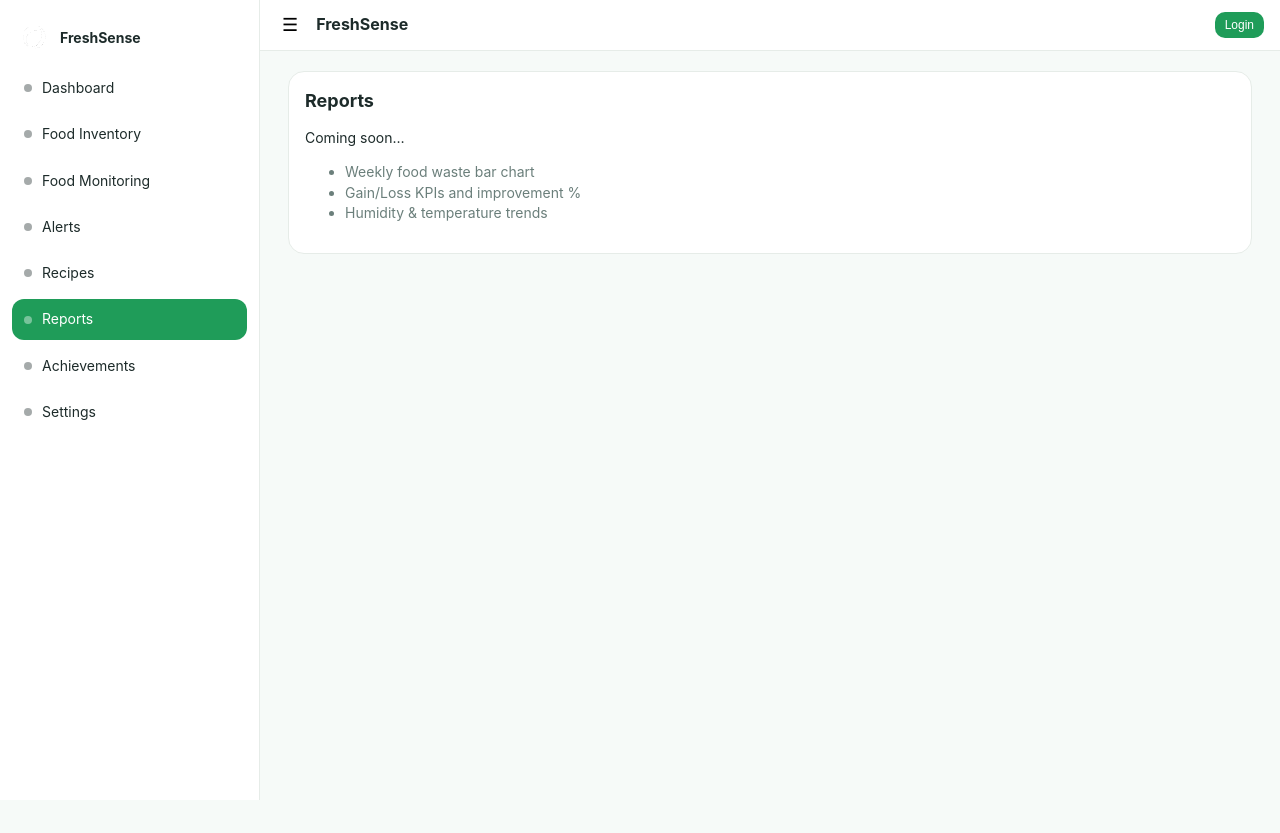
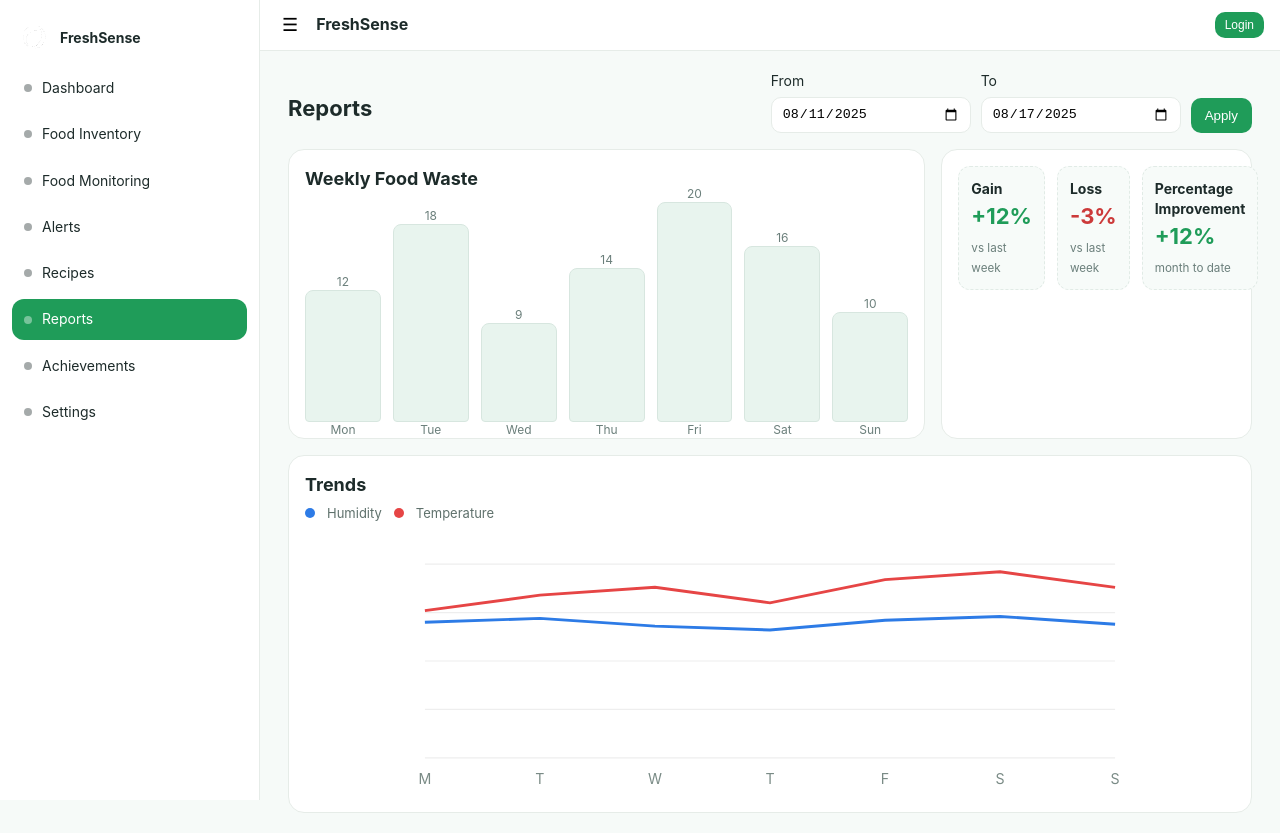
Before and after one commit to 1ASI0729-2520-7357-G4-SenseEat/FrontEnd-FreshSense, an Angular app: page /reports in a window 1280 px wide. Before the commit the page ends 800 px from the top, so only its background shows below. Built offline with nearby package versions, Linux system fonts and the light colour scheme.

Commit message:
feat: reports and achievements

```diff
--- a/angular.json
+++ b/angular.json
@@ -81,5 +81,8 @@
         }
       }
     }
+  },
+  "cli": {
+    "analytics": "34598958-0d5d-48e0-937b-e70b704c4656"
   }
 }
--- /dev/null
+++ b/src/app/achievements/presentation/achievements.view.css
@@ -0,0 +1,22 @@
+:host { display:block; }
+.grid{ display:grid; gap:16px; grid-template-columns: 1fr; }
+@media (min-width: 1080px){ .grid{ grid-template-columns: 1.2fr 1fr; } }
+
+.card{ background:#fff; border:1px solid var(--fs-border); border-radius:16px; padding:16px; }
+.highlight{
+    display:grid; grid-template-columns: 60px 1fr 60px; align-items:center; gap:12px;
+    background: #e5f5ed; border-color:#cfe8db;
+}
+.badge{ font-size:28px; }
+.title{ margin:0 0 6px; font-size:20px; }
+.trophy{ font-size:28px; text-align:right; }
+
+.list .items{ list-style:none; padding:0; margin:8px 0 0; display:flex; flex-direction:column; gap:10px; }
+.item{ display:grid; grid-template-columns: 40px 1fr; gap:12px; border:1px solid #e6ece8; border-radius:12px; padding:12px; }
+.icon{ font-size:20px; display:flex; align-items:center; justify-content:center; width:40px; height:40px;
+    background:#f7fbf9; border-radius:10px; }
+.body strong{ display:block; margin-bottom:4px; }
+.muted{ color:var(--fs-muted); margin:0; }
+
+.progress{ margin-top:8px; height:8px; background:#eef3f2; border-radius:999px; overflow:hidden; }
+.progress span{ display:block; height:100%; background:var(--fs-primary); }
--- /dev/null
+++ b/src/app/achievements/presentation/achievements.view.html
@@ -0,0 +1,30 @@
+<section class="grid">
+    <!-- Highlight -->
+    <article class="card highlight">
+        <div class="badge">🎉</div>
+        <div>
+            <h3 class="title">Congratulations! New Achievement!</h3>
+            <p class="muted">
+                <strong>FOOD GUARDIAN:</strong> Maintain all the items in good condition for <b>14 days</b>.
+            </p>
+        </div>
+        <div class="trophy" aria-hidden="true">🏆</div>
+    </article>
+
+    <!-- Upcoming list -->
+    <article class="card list">
+        <h4 class="h2">Upcoming Achievements</h4>
+        <ul class="items">
+            <li class="item" *ngFor="let a of upcoming()">
+                <div class="icon">{{ a.icon }}</div>
+                <div class="body">
+                    <strong>{{ a.title }}</strong>
+                    <p class="muted">{{ a.desc }}</p>
+                    <div class="progress" *ngIf="a.progress !== undefined">
+                        <span [style.width.%]="a.progress"></span>
+                    </div>
+                </div>
+            </li>
+        </ul>
+    </article>
+</section>
--- a/src/app/achievements/presentation/achievements.view.ts
+++ b/src/app/achievements/presentation/achievements.view.ts
@@ -1,23 +1,21 @@
-import { Component } from '@angular/core';
+import { Component, signal } from '@angular/core';
+import { NgFor, NgIf } from '@angular/common';
+
+type Achievement = { icon: string; title: string; desc: string; progress?: number };
 
 @Component({
     selector: 'fs-achievements-view',
     standalone: true,
-    template: `
-        <section class="stub">
-            <h2>Achievements</h2>
-            <p>Coming soon…</p>
-            <ul class="bullets">
-                <li>New achievement card</li>
-                <li>Upcoming achievements list</li>
-                <li>Progress by streak / goals</li>
-            </ul>
-        </section>
-    `,
-    styles: [`
-        :host .stub{background:#fff;border:1px solid #e6ece8;border-radius:16px;padding:16px;}
-        h2{margin:0 0 8px;}
-        .bullets{margin-top:8px;color:#6b7f7b}
-    `]
+    imports: [NgFor, NgIf],
+    templateUrl: './achievements.view.html',
+    styleUrl: './achievements.view.css'
 })
-export class AchievementsView {}
+export class AchievementsView {
+    private _upcoming = signal<Achievement[]>([
+        { icon: '🥗', title: 'Green Saver', desc: 'Keep leafy greens under ideal humidity for 7 days.', progress: 60 },
+        { icon: '🧊', title: 'Cold Master', desc: 'Keep average temp below 6°C for 5 consecutive days.', progress: 35 },
+        { icon: '🍎', title: 'Fruit Care', desc: 'Avoid bruising score over 90% for a full week.' },
+        { icon: '🧼', title: 'Cleanliness Pro', desc: 'Keep cleanliness level above 85% for 10 days.', progress: 80 },
+    ]);
+    readonly upcoming = () => this._upcoming();
+}
--- /dev/null
+++ b/src/app/reports/presentation/reports.view.css
@@ -0,0 +1,38 @@
+:host { display:block; }
+.wrap { display:flex; flex-direction:column; gap:16px; }
+.head { display:flex; align-items:end; justify-content:space-between; gap:16px; flex-wrap:wrap; }
+.filters { display:flex; gap:10px; align-items:end; flex-wrap:wrap; }
+.input { display:flex; flex-direction:column; gap:6px; }
+.input input {
+    border:1px solid var(--fs-border); background:#fff; border-radius:10px; padding:8px 10px;
+    min-width: 200px;
+}
+.btn { border:none; padding:10px 14px; border-radius:10px; background:var(--fs-primary); color:#fff; cursor:pointer; }
+.grid { display:grid; gap:16px; grid-template-columns: repeat(12, 1fr); }
+.card { background:#fff; border:1px solid var(--fs-border); border-radius:16px; padding:16px; }
+.span-12{ grid-column: span 12; } .span-8{ grid-column: span 8; } .span-4{ grid-column: span 4; }
+@media (max-width: 1024px){ .span-8,.span-4{ grid-column: span 12; } }
+
+/* Bars */
+.bars { display:flex; align-items:flex-end; gap:12px; height:220px; margin-top:10px; }
+.bar { position:relative; width:calc((100% - 6*12px)/7); background:#e8f4ee; border:1px solid #d7e6df;
+    border-radius:8px 8px 4px 4px; display:flex; align-items:flex-end; justify-content:center; }
+.bar__value{ position:absolute; top:-18px; font-size:12px; color:var(--fs-muted); }
+.bar__label{ position:absolute; bottom:-18px; font-size:12px; color:var(--fs-muted); }
+
+/* KPIs */
+.kpis { display:grid; grid-template-columns: repeat(3, 1fr); gap:12px; }
+.kpi { background:#f7fbf9; border:1px dashed #e1ebe6; border-radius:12px; padding:12px; }
+.kpi__value{ font-size:22px; font-weight:700; margin:2px 0 4px; }
+.kpi__value.pos{ color:var(--fs-primary); }
+.kpi__value.neg{ color:#cc3a3a; }
+
+/* Line chart */
+.chart { width:100%; height:260px; margin-top:8px; }
+.gridlines line { stroke:#eee; stroke-width:1; }
+.hum { fill:none; stroke:#2d7be6; stroke-width:2.5; }
+.temp { fill:none; stroke:#e64545; stroke-width:2.5; }
+.tick { font-size:12px; fill:#7a8b86; text-anchor:middle; }
+.legend { display:flex; align-items:center; gap:12px; font-size:13px; color:#5f716c; }
+.dot { width:10px; height:10px; border-radius:50%; display:inline-block; }
+.dot.blue{ background:#2d7be6; } .dot.red{ background:#e64545; }
--- /dev/null
+++ b/src/app/reports/presentation/reports.view.html
@@ -0,0 +1,77 @@
+<section class="wrap">
+    <header class="head">
+        <h2 class="h1">Reports</h2>
+
+        <div class="filters">
+            <label class="input">
+                <span>From</span>
+                <input type="date" [(ngModel)]="fromDate">
+            </label>
+            <label class="input">
+                <span>To</span>
+                <input type="date" [(ngModel)]="toDate">
+            </label>
+            <button class="btn" (click)="applyRange()">Apply</button>
+        </div>
+    </header>
+
+    <div class="grid">
+        <!-- Weekly food waste (bars) -->
+        <article class="card span-8">
+            <h3 class="h2">Weekly Food Waste</h3>
+            <div class="bars">
+                <div class="bar"
+                     *ngFor="let d of days()"
+                     [style.height.%]="(d.wasteKg / maxWaste) * 100">
+                    <span class="bar__value">{{ d.wasteKg }}</span>
+                    <span class="bar__label">{{ d.label }}</span>
+                </div>
+            </div>
+        </article>
+
+        <!-- KPIs -->
+        <article class="card span-4">
+            <div class="kpis">
+                <div class="kpi">
+                    <strong>Gain</strong>
+                    <div class="kpi__value pos">+{{ gainPct }}%</div>
+                    <small class="muted">vs last week</small>
+                </div>
+                <div class="kpi">
+                    <strong>Loss</strong>
+                    <div class="kpi__value neg">-{{ lossPct }}%</div>
+                    <small class="muted">vs last week</small>
+                </div>
+                <div class="kpi">
+                    <strong>Percentage Improvement</strong>
+                    <div class="kpi__value pos">+{{ improvementPct }}%</div>
+                    <small class="muted">month to date</small>
+                </div>
+            </div>
+        </article>
+
+        <!-- Trends (Humidity & Temperature) -->
+        <article class="card span-12">
+            <h3 class="h2">Trends</h3>
+            <div class="legend">
+                <span class="dot blue"></span> Humidity
+                <span class="dot red"></span> Temperature
+            </div>
+
+            <svg class="chart" [attr.viewBox]="'0 0 ' + width + ' ' + height" role="img" aria-label="Trends">
+                <!-- grid -->
+                <g class="gridlines" *ngFor="let y of [0,25,50,75,100]">
+                    <line [attr.x1]="pad" [attr.x2]="width-pad" [attr.y1]="yScale(y)" [attr.y2]="yScale(y)"></line>
+                </g>
+                <!-- humidity line -->
+                <polyline class="hum" [attr.points]="polyline(humidity)"></polyline>
+                <!-- temperature line -->
+                <polyline class="temp" [attr.points]="polyline(temperature)"></polyline>
+                <!-- x labels -->
+                <g *ngFor="let d of days(); let i = index">
+                    <text class="tick" [attr.x]="xScale(i)" [attr.y]="height-6">{{ d.label[0] }}</text>
+                </g>
+            </svg>
+        </article>
+    </div>
+</section>
--- a/src/app/reports/presentation/reports.view.ts
+++ b/src/app/reports/presentation/reports.view.ts
@@ -1,23 +1,42 @@
-import { Component } from '@angular/core';
+import { Component, computed, signal } from '@angular/core';
+import { NgFor } from '@angular/common';
+import { FormsModule } from '@angular/forms';
+
+type Day = { label: string; wasteKg: number };
 
 @Component({
     selector: 'fs-reports-view',
     standalone: true,
-    template: `
-        <section class="stub">
-            <h2>Reports</h2>
-            <p>Coming soon…</p>
-            <ul class="bullets">
-                <li>Weekly food waste bar chart</li>
-                <li>Gain/Loss KPIs and improvement %</li>
-                <li>Humidity & temperature trends</li>
-            </ul>
-        </section>
-    `,
-    styles: [`
-        :host .stub{background:#fff;border:1px solid #e6ece8;border-radius:16px;padding:16px;}
-        h2{margin:0 0 8px;}
-        .bullets{margin-top:8px;color:#6b7f7b}
-    `]
+    imports: [NgFor, FormsModule],
+    templateUrl: './reports.view.html',
+    styleUrl: './reports.view.css'
 })
-export class ReportsView {}
+export class ReportsView {
+    fromDate = '2025-08-11';
+    toDate = '2025-08-17';
+    applyRange() { /* rango mock */ }
+
+    private _days = signal<Day[]>([
+        { label: 'Mon', wasteKg: 12 },
+        { label: 'Tue', wasteKg: 18 },
+        { label: 'Wed', wasteKg: 9 },
+        { label: 'Thu', wasteKg: 14 },
+        { label: 'Fri', wasteKg: 20 },
+        { label: 'Sat', wasteKg: 16 },
+        { label: 'Sun', wasteKg: 10 },
+    ]);
+    readonly days = computed(() => this._days());
+    readonly maxWaste = Math.max(...this._days().map(d => d.wasteKg));
+
+    gainPct = 12;
+    lossPct = 3;
+    improvementPct = 12;
+
+    humidity = [70, 72, 68, 66, 71, 73, 69];
+    temperature = [19, 21, 22, 20, 23, 24, 22].map(v => v * 4);
+
+    width = 640; height = 220; pad = 28;
+    xScale = (i: number) => this.pad + i * ((this.width - this.pad*2) / (this.humidity.length-1));
+    yScale = (v: number) => this.height - this.pad - (v/100) * (this.height - this.pad*2);
+    polyline = (arr: number[]) => arr.map((v, i) => `${this.xScale(i)},${this.yScale(v)}`).join(' ');
+}
```
